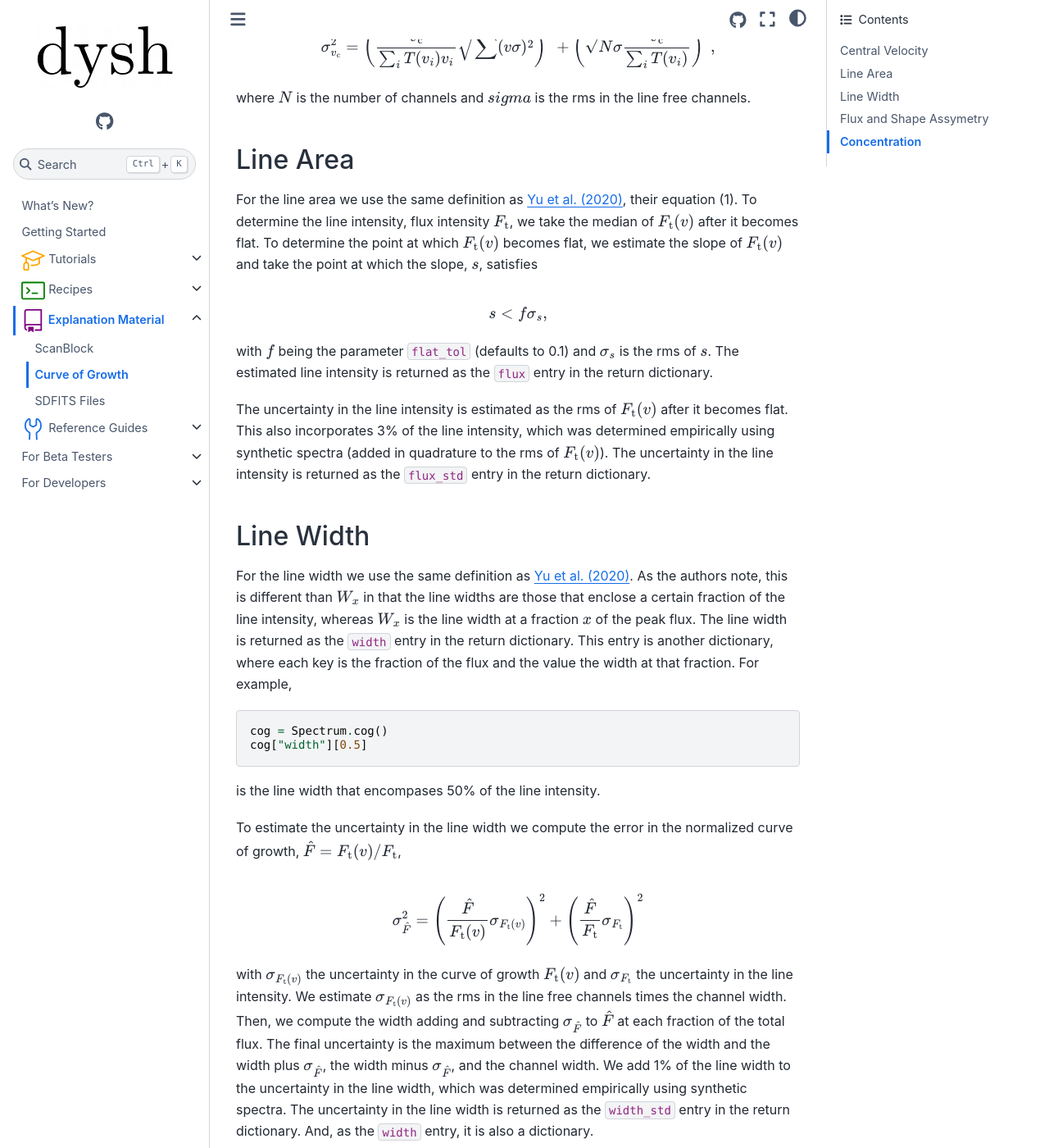
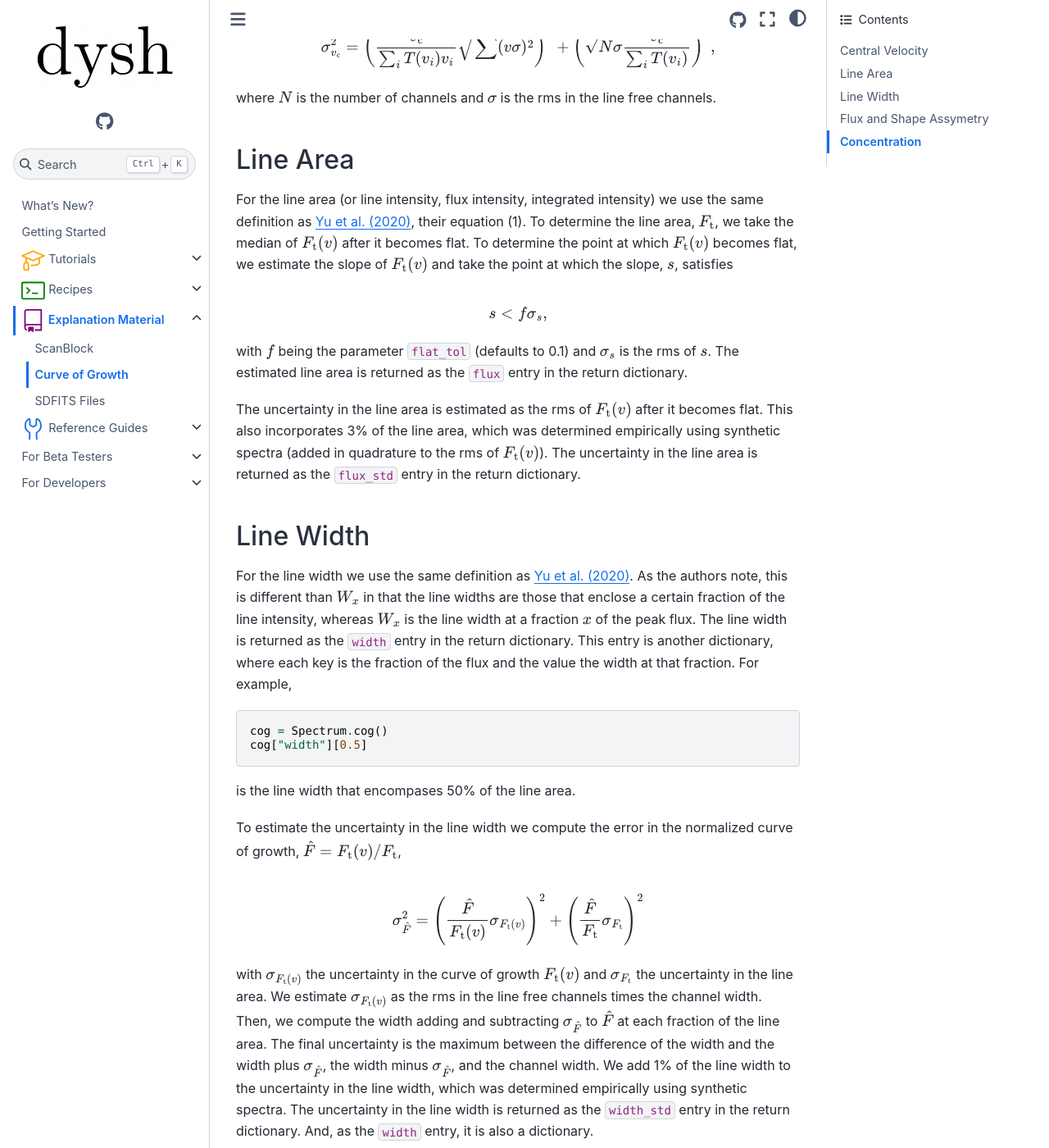
Before and after one commit to GreenBankObservatory/dysh, a Sphinx documentation site: the page built from docs/source/explanations/cog/index.rst, in a window 1280 px wide and 1400 px high, scrolled down 730 px. Shown: the whole window at 82% size. Built offline with Sphinx 7.4.7 and the Sphinx Book theme 1.1.4, drawn with Linux system fonts in a browser that asks for light colours; pages that are not in the unit, such as notebooks, are missing from menus.

Commit message:
fix: review comments

```diff
--- a/docs/source/explanations/cog/index.rst
+++ b/docs/source/explanations/cog/index.rst
@@ -30,13 +30,13 @@ If no value of ``vc`` is provided, the uncertainty in the estimated :math:`v_{\m
 
     \sigma_{v_{\mathrm{c}}}^{2}=\left(\frac{v_{\mathrm{c}}}{\sum_{i} T(v_{i})v_{i}}\sqrt{\sum (v\sigma)^{2}}\right)^{2}+\left(\sqrt{N}\sigma \frac{v_{\mathrm{c}}}{\sum_{i} T(v_{i})}\right)^{2},
 
-where :math:`N` is the number of channels and :math:`sigma` is the rms in the line free channels.
+where :math:`N` is the number of channels and :math:`\sigma` is the rms in the line free channels.
 
 Line Area
 =========
 
-For the line area we use the same definition as `Yu et al. (2020) <https://ui.adsabs.harvard.edu/abs/2020ApJ...898..102Y/abstract>`_, their equation (1).
-To determine the line intensity, flux intensity :math:`F_{\mathrm{t}}`, we take the median of :math:`F_{\mathrm{t}}(v)` after it becomes flat.
+For the line area (or line intensity, flux intensity, integrated intensity) we use the same definition as `Yu et al. (2020) <https://ui.adsabs.harvard.edu/abs/2020ApJ...898..102Y/abstract>`_, their equation (1).
+To determine the line area, :math:`F_{\mathrm{t}}`, we take the median of :math:`F_{\mathrm{t}}(v)` after it becomes flat.
 To determine the point at which :math:`F_{\mathrm{t}}(v)` becomes flat, we estimate the slope of :math:`F_{\mathrm{t}}(v)` and take the point at which the slope, :math:`s`, satisfies
 
 .. math::
@@ -44,11 +44,11 @@ To determine the point at which :math:`F_{\mathrm{t}}(v)` becomes flat, we estim
     s<f\sigma_{s},
 
 with :math:`f` being the parameter ``flat_tol`` (defaults to 0.1) and :math:`\sigma_{s}` is the rms of :math:`s`.
-The estimated line intensity is returned as the ``flux`` entry in the return dictionary.
+The estimated line area is returned as the ``flux`` entry in the return dictionary.
 
-The uncertainty in the line intensity is estimated as the rms of :math:`F_{\mathrm{t}}(v)` after it becomes flat.
-This also incorporates 3% of the line intensity, which was determined empirically using synthetic spectra (added in quadrature to the rms of :math:`F_{\mathrm{t}}(v)`).
-The uncertainty in the line intensity is returned as the ``flux_std`` entry in the return dictionary.
+The uncertainty in the line area is estimated as the rms of :math:`F_{\mathrm{t}}(v)` after it becomes flat.
+This also incorporates 3% of the line area, which was determined empirically using synthetic spectra (added in quadrature to the rms of :math:`F_{\mathrm{t}}(v)`).
+The uncertainty in the line area is returned as the ``flux_std`` entry in the return dictionary.
 
 Line Width
 ==========
@@ -64,7 +64,7 @@ For example,
     cog = Spectrum.cog()
     cog["width"][0.5]
 
-is the line width that encompases 50% of the line intensity.
+is the line width that encompases 50% of the line area.
 
 To estimate the uncertainty in the line width we compute the error in the normalized curve of growth, :math:`\hat{F}=F_{\mathrm{t}}(v)/F_{\mathrm{t}}`,
 
@@ -72,9 +72,9 @@ To estimate the uncertainty in the line width we compute the error in the normal
 
     \sigma_{\hat{F}}^{2}=\left(\frac{\hat{F}}{F_{\mathrm{t}}(v)}\sigma_{F_{\mathrm{t}}(v)}\right)^{2}+\left(\frac{\hat{F}}{F_{\mathrm{t}}}\sigma_{F_{\mathrm{t}}}\right)^{2}
 
-with :math:`\sigma_{F_{\mathrm{t}}(v)}` the uncertainty in the curve of growth :math:`F_{\mathrm{t}}(v)` and :math:`\sigma_{F_{\mathrm{t}}}` the uncertainty in the line intensity.
+with :math:`\sigma_{F_{\mathrm{t}}(v)}` the uncertainty in the curve of growth :math:`F_{\mathrm{t}}(v)` and :math:`\sigma_{F_{\mathrm{t}}}` the uncertainty in the line area.
 We estimate :math:`\sigma_{F_{\mathrm{t}}(v)}` as the rms in the line free channels times the channel width.
-Then, we compute the width adding and subtracting :math:`\sigma_{\hat{F}}` to :math:`\hat{F}` at each fraction of the total flux.
+Then, we compute the width adding and subtracting :math:`\sigma_{\hat{F}}` to :math:`\hat{F}` at each fraction of the line area.
 The final uncertainty is the maximum between the difference of the width and the width plus :math:`\sigma_{\hat{F}}`, the width minus :math:`\sigma_{\hat{F}}`, and the channel width.
 We add 1% of the line width to the uncertainty in the line width, which was determined empirically using synthetic spectra.
 The uncertainty in the line width is returned as the ``width_std`` entry in the return dictionary.
@@ -96,7 +96,7 @@ The assymetry parameters :math:`A_{F}` and :math:`A_{C}` are close to unity for
 Concentration
 =============
 
-For the concentration of the line profile, :math:`C_{W}`, we use the definition of `Yu et al. (2020) <https://ui.adsabs.harvard.edu/abs/2020ApJ...898..102Y/abstract>`_
+For the concentration of the line profile, :math:`C_{V}`, we use the definition of `Yu et al. (2020) <https://ui.adsabs.harvard.edu/abs/2020ApJ...898..102Y/abstract>`_
 
 .. math::
 
```
